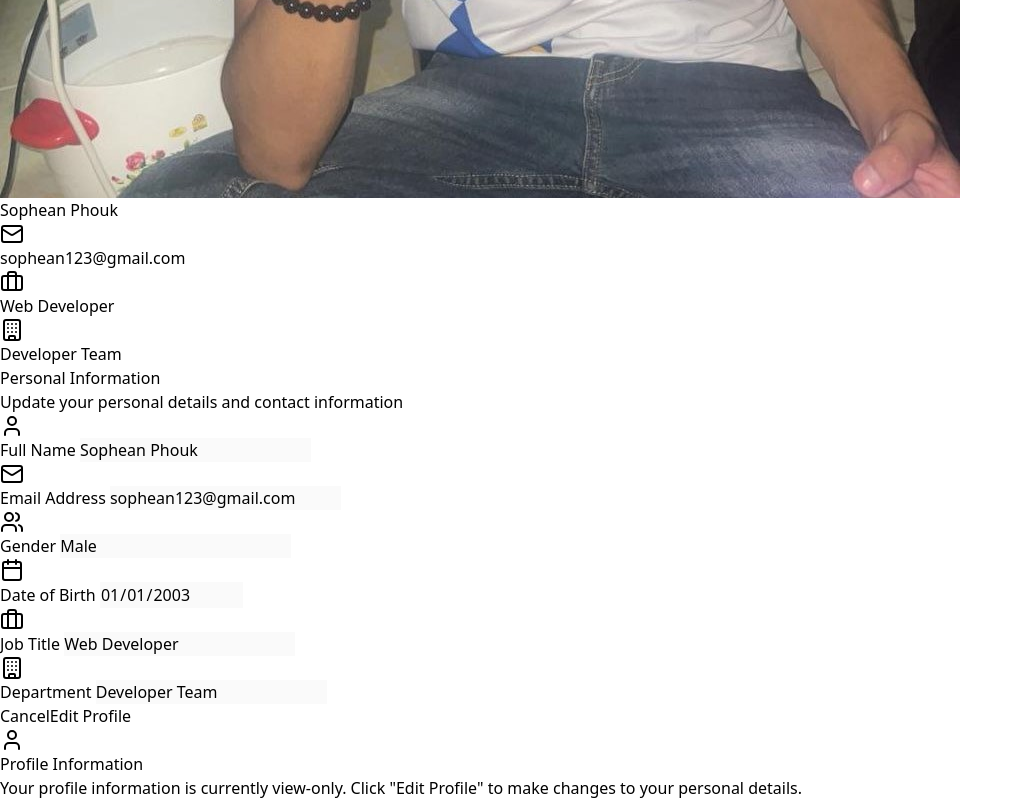
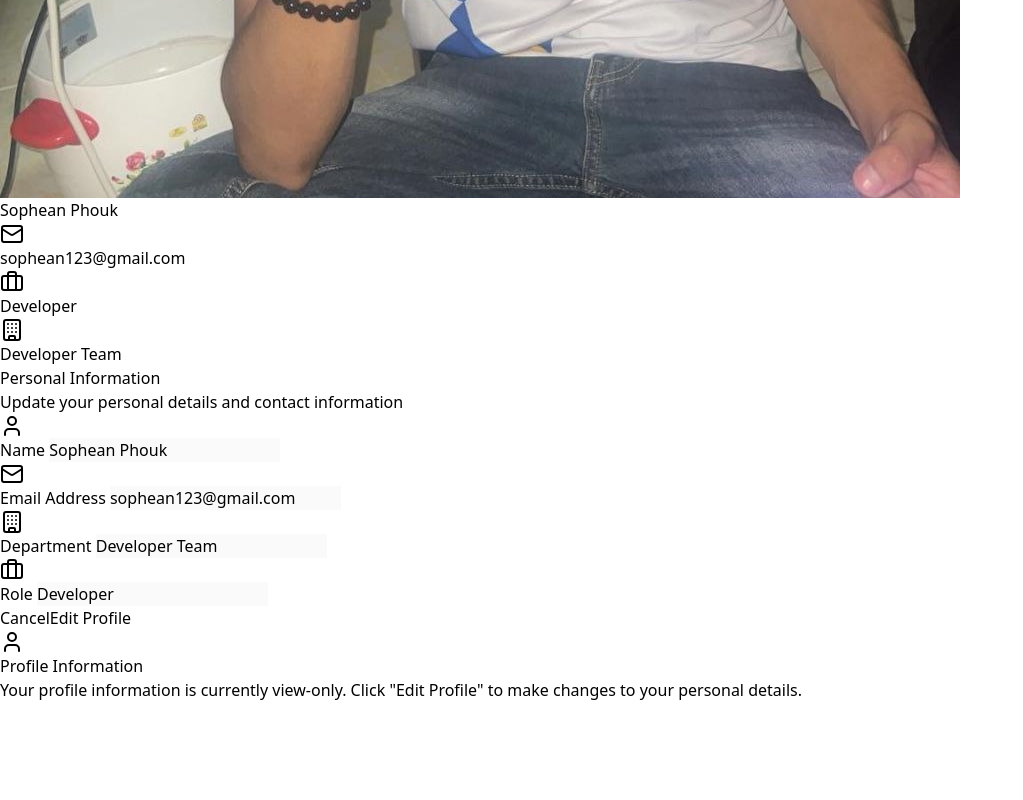
Before and after one commit to Chhea012/LMS-Application, a Vue app in the folder frontend/: page /profile-settings in a window 1280 px wide. Shown: the part 7046-7846 px from the top of the page, without its empty margins (0-1023 px from the left). After the commit the page ends 7748 px from the top, so only its background shows below. Built offline with nearby package versions, Linux system fonts and the light colour scheme.

Commit message:
update pop up profile

```diff
--- a/frontend/src/App.vue
+++ b/frontend/src/App.vue
@@ -86,6 +86,10 @@ const toggleProfile = () => {
   profileOpen.value = !profileOpen.value
 }
 
+const closeProfile = () => {
+  profileOpen.value = false
+}
+
 const toggleSubmenu = (title) => {
   const index = openSubmenus.value.indexOf(title)
   if (index > -1) {
@@ -125,6 +129,7 @@ watch(
         :profile-open="profileOpen"
         @toggle-profile="toggleProfile"
         @toggle-sidebar="toggleSidebar"
+        @close-profile="closeProfile"
       />
       <main class="mt-6 px-4 sm:px-6 lg:px-8">
         <router-view />
--- a/frontend/src/components/layout/Navbar.vue
+++ b/frontend/src/components/layout/Navbar.vue
@@ -20,6 +20,9 @@ function handleClickOutside(e) {
     emit("close-profile");
   }
 }
+
+// Close dropdown when clicking Profile Settings link
+const closeDropdown = () => emit("close-profile");
 
 onMounted(() => {
   window.addEventListener("click", handleClickOutside);
@@ -136,7 +139,6 @@ onUnmounted(() => {
               </div>
             </div>
             <div class="py-2">
-              <!-- ✅ No closeDropdown here -->
               <RouterLink
                 to="/profile-settings"
                 @click="closeDropdown"
--- a/frontend/src/views/profile/ProfileSettingView.vue
+++ b/frontend/src/views/profile/ProfileSettingView.vue
@@ -1,32 +1,24 @@
 <script setup>
 import { ref } from "vue";
 import { useRouter } from "vue-router";
-import {
-  User,
-  Mail,
-  Calendar,
-  Users,
-  Briefcase,
-  Building,
-} from "lucide-vue-next";
+import { Mail, Briefcase, Building, User } from "lucide-vue-next";
 
 const router = useRouter();
 
 const showImageModal = ref(false);
 const showEditModal = ref(false);
 
+import imgage from '../../images/phean2.jpg';
 const profile = ref({
   fullName: "Sophean Phouk",
   email: "sophean123@gmail.com",
-  gender: "Male",
-  dob: "2003-01-01",
-  jobTitle: "Web Developer",
+  jobTitle: "Developer",
   department: "Developer Team",
-  imageUrl: "../../images/phean2.jpg",
+  imageUrl: imgage,
 });
 
 function cancel() {
-  router.push('/');
+  router.push("/");
 }
 
 function openImageModal() {
@@ -47,7 +39,7 @@ function closeEditModal() {
 
 function saveProfile() {
   // Add your save logic here (API call etc.)
-  alert('Profile updated!');
+  alert("Profile updated!");
   showEditModal.value = false;
 }
 
@@ -55,7 +47,7 @@ function onImageChange(event) {
   const file = event.target.files[0];
   if (!file) return;
   const reader = new FileReader();
-  reader.onload = e => {
+  reader.onload = (e) => {
     profile.value.imageUrl = e.target.result;
   };
   reader.readAsDataURL(file);
@@ -77,10 +69,10 @@ function onImageChange(event) {
         <!-- Profile Header -->
         <div class="px-8 py-6">
           <div class="flex items-start space-x-6">
-            <div class="relative">
+            <div class="relative cursor-pointer" @click="openImageModal">
               <img
-                src="../../images/phean2.jpg"
-                class="w-32 h-32 rounded-lg object-cover border-2 border-gray-200 cursor-pointer"
+                :src="profile.imageUrl"
+                class="w-32 h-32 rounded-lg object-cover border-2 border-gray-200"
                 alt="Profile Picture"
               />
               <div
@@ -123,11 +115,13 @@ function onImageChange(event) {
 
         <div class="px-8 py-6">
           <div class="grid grid-cols-1 lg:grid-cols-2 gap-6">
-            <!-- Full Name -->
-            <div class="lg:col-span-2">
-              <label class="block text-sm font-medium text-gray-700 mb-2">
-                <User class="w-4 h-4 inline mr-1" />
-                Full Name
+            <!-- Name -->
+            <div>
+              <label
+                class="block text-sm font-medium text-gray-700 mb-2 flex items-center gap-1"
+              >
+                <User class="w-4 h-4" />
+                Name
               </label>
               <input
                 type="text"
@@ -137,10 +131,12 @@ function onImageChange(event) {
               />
             </div>
 
-            <!-- Email Address -->
+            <!-- Email -->
             <div>
-              <label class="block text-sm font-medium text-gray-700 mb-2">
-                <Mail class="w-4 h-4 inline mr-1" />
+              <label
+                class="block text-sm font-medium text-gray-700 mb-2 flex items-center gap-1"
+              >
+                <Mail class="w-4 h-4" />
                 Email Address
               </label>
               <input
@@ -151,52 +147,12 @@ function onImageChange(event) {
               />
             </div>
 
-            <!-- Gender -->
-            <div>
-              <label class="block text-sm font-medium text-gray-700 mb-2">
-                <Users class="w-4 h-4 inline mr-1" />
-                Gender
-              </label>
-              <input
-                type="text"
-                class="w-full px-4 py-3 border border-gray-300 rounded-md bg-gray-50 text-gray-500 focus:outline-none focus:ring-2 focus:ring-blue-500 focus:border-transparent"
-                :value="profile.gender"
-                disabled
-              />
-            </div>
-
-            <!-- Date of Birth -->
-            <div>
-              <label class="block text-sm font-medium text-gray-700 mb-2">
-                <Calendar class="w-4 h-4 inline mr-1" />
-                Date of Birth
-              </label>
-              <input
-                type="date"
-                class="w-full px-4 py-3 border border-gray-300 rounded-md bg-gray-50 text-gray-500 focus:outline-none focus:ring-2 focus:ring-blue-500 focus:border-transparent"
-                :value="profile.dob"
-                disabled
-              />
-            </div>
-
-            <!-- Job Title -->
-            <div>
-              <label class="block text-sm font-medium text-gray-700 mb-2">
-                <Briefcase class="w-4 h-4 inline mr-1" />
-                Job Title
-              </label>
-              <input
-                type="text"
-                class="w-full px-4 py-3 border border-gray-300 rounded-md bg-gray-50 text-gray-500 focus:outline-none focus:ring-2 focus:ring-blue-500 focus:border-transparent"
-                :value="profile.jobTitle"
-                disabled
-              />
-            </div>
-
             <!-- Department -->
             <div>
-              <label class="block text-sm font-medium text-gray-700 mb-2">
-                <Building class="w-4 h-4 inline mr-1" />
+              <label
+                class="block text-sm font-medium text-gray-700 mb-2 flex items-center gap-1"
+              >
+                <Building class="w-4 h-4" />
                 Department
               </label>
               <input
@@ -206,12 +162,29 @@ function onImageChange(event) {
                 disabled
               />
             </div>
+
+            <!-- Role -->
+            <div>
+              <label
+                class="block text-sm font-medium text-gray-700 mb-2 flex items-center gap-1"
+              >
+                <Briefcase class="w-4 h-4" />
+                Role
+              </label>
+              <input
+                type="text"
+                class="w-full px-4 py-3 border border-gray-300 rounded-md bg-gray-50 text-gray-500 focus:outline-none focus:ring-2 focus:ring-blue-500 focus:border-transparent"
+                :value="profile.jobTitle"
+                disabled
+              />
+            </div>
           </div>
         </div>
 
         <!-- Action Buttons -->
-        <div class="px-8 py-6 bg-gray-50 border-t border-gray-200 rounded-b-lg">
-          <div class="flex justify-end space-x-4">
+        <div
+          class="px-8 py-6 bg-gray-50 border-t border-gray-200 rounded-b-lg flex justify-end space-x-4"
+        >
           <button
             @click="cancel"
             class="px-6 py-2.5 border border-gray-300 text-gray-700 font-medium rounded-md hover:bg-gray-50 focus:outline-none focus:ring-2 focus:ring-offset-2 focus:ring-blue-500 transition-colors"
@@ -226,25 +199,22 @@ function onImageChange(event) {
           </button>
         </div>
       </div>
-      </div>
 
-      <!-- Additional Information -->
-      <div class="mt-6 bg-blue-50 border border-blue-200 rounded-lg p-4">
-        <div class="flex items-start">
+      <!-- Info Notice -->
+      <div
+        class="mt-6 bg-blue-50 border border-blue-200 rounded-lg p-4 flex items-start gap-3"
+      >
         <div
           class="w-8 h-8 bg-blue-100 rounded-full flex items-center justify-center"
         >
           <User class="w-4 h-4 text-blue-600" />
         </div>
-          <div class="ml-3">
-            <h4 class="text-sm font-medium text-blue-800">
-              Profile Information
-            </h4>
+        <div>
+          <h4 class="text-sm font-medium text-blue-800">Profile Information</h4>
           <p class="text-sm text-blue-700 mt-1">
             Your profile information is currently view-only. Click "Edit
             Profile" to make changes to your personal details.
           </p>
-          </div>
         </div>
       </div>
     </div>
@@ -255,7 +225,9 @@ function onImageChange(event) {
       class="fixed inset-0 bg-black bg-opacity-70 flex items-center justify-center z-50"
       @click.self="closeImageModal"
     >
-      <div class="bg-white rounded-lg overflow-hidden max-w-xl max-h-[90vh] p-4">
+      <div
+        class="bg-white rounded-lg overflow-hidden max-w-xl max-h-[90vh] p-4"
+      >
         <button
           @click="closeImageModal"
           class="mb-2 text-gray-600 hover:text-gray-900 font-bold"
@@ -291,7 +263,7 @@ function onImageChange(event) {
 
         <!-- Image Preview & Change -->
         <img
-          src="../../images/phean2.jpg"
+          :src="profile.imageUrl"
           alt="Profile Image Preview"
           class="w-32 h-32 rounded-lg object-cover border-2 border-gray-300 mb-4"
         />
@@ -299,31 +271,44 @@ function onImageChange(event) {
 
         <div class="grid grid-cols-1 md:grid-cols-2 gap-4">
           <div>
-            <label class="block text-sm font-medium text-gray-700 mb-1">Full Name</label>
-            <input type="text" class="w-full px-4 py-2 border rounded-md" v-model="profile.fullName" />
+            <label class="block text-sm font-medium text-gray-700 mb-1"
+              >Full Name</label
+            >
+            <input
+              type="text"
+              class="w-full px-4 py-2 border rounded-md"
+              v-model="profile.fullName"
+            />
           </div>
           <div>
-            <label class="block text-sm font-medium text-gray-700 mb-1">Email</label>
-            <input type="email" class="w-full px-4 py-2 border rounded-md" v-model="profile.email" />
+            <label class="block text-sm font-medium text-gray-700 mb-1"
+              >Email</label
+            >
+            <input
+              type="email"
+              class="w-full px-4 py-2 border rounded-md"
+              v-model="profile.email"
+            />
           </div>
           <div>
-            <label class="block text-sm font-medium text-gray-700 mb-1">Gender</label>
-            <select class="w-full px-4 py-2 border rounded-md" v-model="profile.gender">
-              <option>Male</option>
-              <option>Female</option>
-            </select>
+            <label class="block text-sm font-medium text-gray-700 mb-1"
+              >Role</label
+            >
+            <input
+              type="text"
+              class="w-full px-4 py-2 border rounded-md"
+              v-model="profile.jobTitle"
+            />
           </div>
           <div>
-            <label class="block text-sm font-medium text-gray-700 mb-1">Date of Birth</label>
-            <input type="date" class="w-full px-4 py-2 border rounded-md" v-model="profile.dob" />
-          </div>
-          <div>
-            <label class="block text-sm font-medium text-gray-700 mb-1">Job Title</label>
-            <input type="text" class="w-full px-4 py-2 border rounded-md" v-model="profile.jobTitle" />
-          </div>
-          <div>
-            <label class="block text-sm font-medium text-gray-700 mb-1">Department</label>
-            <input type="text" class="w-full px-4 py-2 border rounded-md" v-model="profile.department" />
+            <label class="block text-sm font-medium text-gray-700 mb-1"
+              >Department</label
+            >
+            <input
+              type="text"
+              class="w-full px-4 py-2 border rounded-md"
+              v-model="profile.department"
+            />
           </div>
         </div>
 
```
Lines whose indentation alone changed are shown as unchanged.
